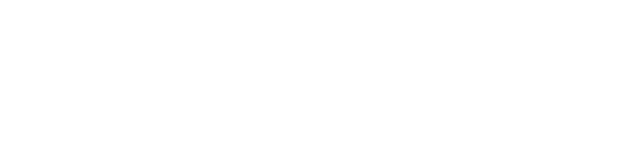
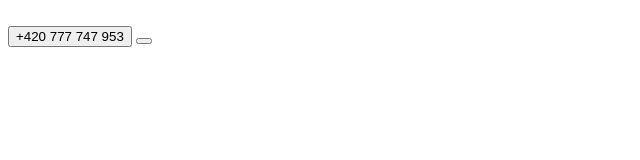
Before and after one commit to ckruf/ArykaHTML, a plain HTML site: page index.html in a window 1280 px wide. Shown: the whole page, without its empty margins (0-640 px from the left). Drawn offline with Linux system fonts and the light colour scheme.

Commit message:
second commit

```diff
--- a/index.html
+++ b/index.html
@@ -7,10 +7,18 @@
     <title>Aryka IN-WEST a.s.</title>
 </head>
 <body>
-    <div id="hero">
+    <header>
         <nav>
-            <img id="logo" />
+            <div id="nav-center">
+                <div id="nav-logo">
+                    <img />
+                </div>
+                <div id="nav-buttons">
+                    <button id="nav-phone-btn" class="btn">+420 777 747 953</button>
+                    <button id="nav-toggle"><i></i></button>
+                </div>
+            </div>
         </nav>
-    </div>
+    </header>
 </body>
 </html>
```
